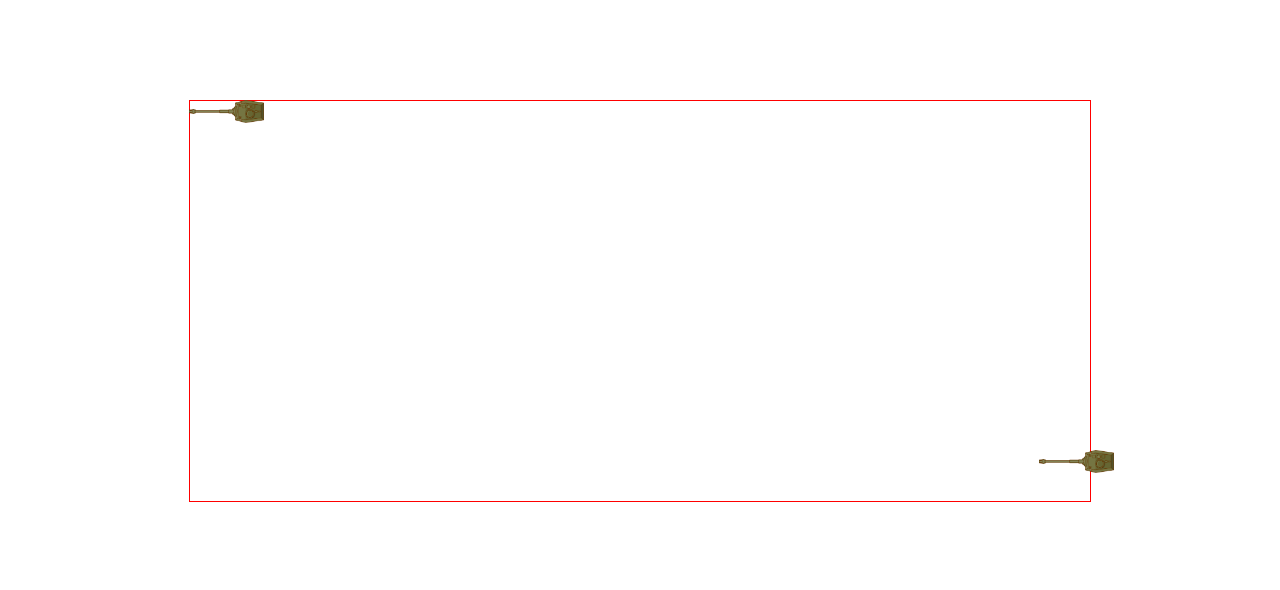
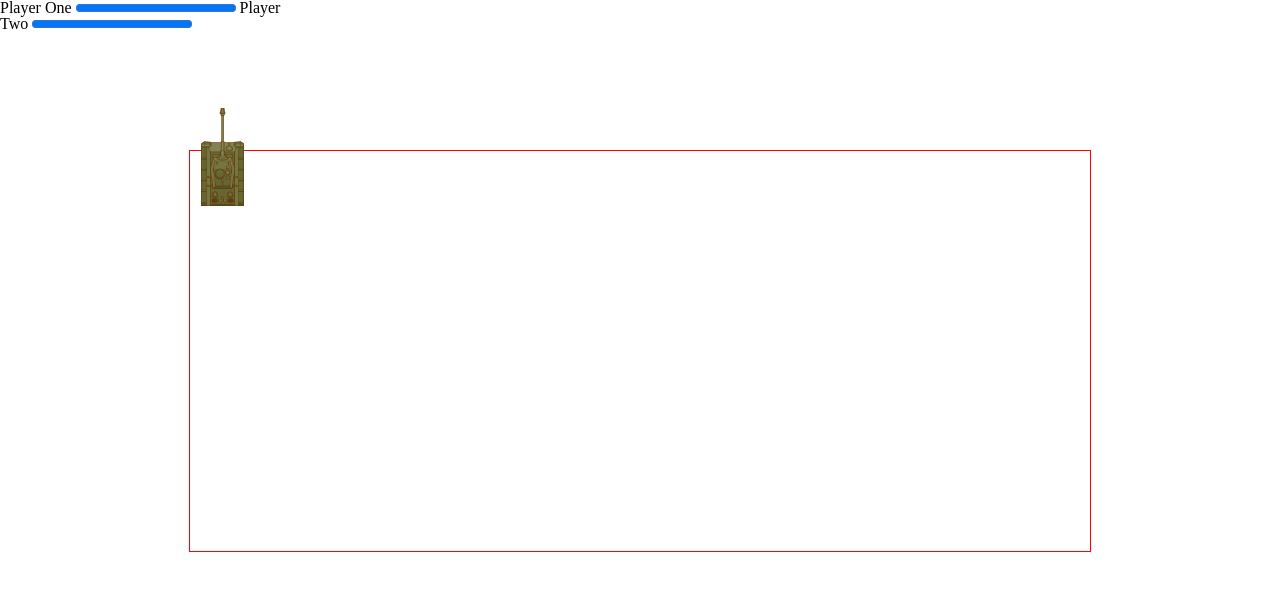
Before and after one commit to Rennzie/two-person-shooter-game-ga-wdi-prj1, a plain HTML site: page index.html in a window 1280 px wide. Drawn offline with nearby package versions, Linux system fonts and the light colour scheme.

Commit message:
start of tank graphics update

```diff
--- a/index.html
+++ b/index.html
@@ -9,9 +9,17 @@
     <title>Tank Wars</title>
   </head>
   <body>
+    <div  class="health">
+      <label for="playerOneHealth">Player One</label>
+      <progress id="playerOneHealth" value="100" max="100">0%</progress>
+
+      <label for="playerTwoHealth">Player Two</label>
+      <progress id="playerTwoHealth"value="100" max="100">0%</progress>
+    </div>
     <div class="battle-field">
-      <!-- <div class="tank"> </div> -->
       <!-- <div class="tank2"></div> -->
+      <div class="tank tank-90"> <img src="styles/images/TopDown_soldier_tank_turrent.png" alt=""> </div>
+    </div>
     </div>
   </body>
 </html>
--- a/js/app.js
+++ b/js/app.js
@@ -1,4 +1,7 @@
 //console.log('this is linked');
+
+
+
 
 ////////////////////////////////////
 ///////- DOM INTERACTION -//////////
@@ -7,7 +10,23 @@
 
 
 $(() => {
+  ////////////////////////////////////////
+  ///////- GLOBAL GAME CONTROL -//////////
+  ////////////////////////////////////////
+
+  function checkForWin () {
+    if (playerOneHealth === 0){
+      window.alert('Player Two Won');
+    }
+    if (playerTwoHealth === 0){
+      window.alert('Player One Won');
+    }
+  }
+
+
   const $battleField = $('.battle-field');
+  const $playerOneHealth = $('#playerOneHealth');
+  const $playerTwoHealth = $('#playerTwoHealth');
 
   const battleField = {
     name: 'BattleField',
@@ -53,7 +72,7 @@ $(() => {
         bottom: this.placementPosition.top + this.style.height
       };
 
-      this.bulletSpeed = 50;
+      this.bulletSpeed = 10;
 
       this.damage = 5;
 
@@ -108,27 +127,14 @@ $(() => {
   Bullet.prototype.reduceLife = function (target) {
     if(target === 'playerOne'){
       playerOneHealth -= this.damage;
+      $playerOneHealth.attr('value', playerOneHealth);
     }else if (target === 'playerTwo'){
       playerTwoHealth -= this.damage;
+      $playerTwoHealth.attr('value', playerTwoHealth);
     }
-
-    console.log('PlayerOne Health: ' + playerOneHealth);
-    console.log('PlayerTwo Health: ' + playerTwoHealth);
   };
 
   /////- COLLISION DETECTION -/////////
-  //  get opponents position [X]
-  //  detect the collision on impact [X]
-  //  reduce the health of opponents tank. [o]
-  //  --> create an array and push position of tanks as object to that array.[o]
-  //  --> array updating needs to be dynamic [o]
-  //  --> use array to check if bullet has hit any specific target [o]
-  //  --> log the targets name to the console [o]
-  //  --> use this to decrease the life of the hit tank [o]
-  //  log the reduction to the consol. [o]
-  //  continously retrieve the opposite tanks position [X]
-
-
   Bullet.prototype.detectCollision = function(targetObj) {
     //console.log('Logged at detectCollision():', targetObj.tankPosition);
     if(this.bulletPosition.left > targetObj.tankPosition.left &&
@@ -140,7 +146,7 @@ $(() => {
       console.log('Hit' + targetObj.tankPosition.name + 'Detected: ' + this.collisionDetected);
       this.removeBullet();
       this.reduceLife(targetObj.tankPosition.name);
-      return true;
+      checkForWin();
     }else{
       setTimeout(() => {
         this.detectCollision(targetObj);
@@ -153,9 +159,6 @@ $(() => {
 
   //////////- TANK CONSTRUCTOR with bullets -////////////////
   ///////////////////////////////////////////////////////////
-
-
-  //how can I get the name of a created constructor to use as an ID?
   class Tank{
     constructor (startTop, startLeft, name) {
       this.health = 100;
@@ -294,8 +297,8 @@ $(() => {
     }
   }
 
-  addPlayerOne();
-  addPlayerTwo();
+  //addPlayerOne();
+  //addPlayerTwo();
 
   //////-KEY DOWN IDENTIFIER -///////
   //use this to determine what key has been pressed and assign correct function
--- a/styles/scss/style.scss
+++ b/styles/scss/style.scss
@@ -3,14 +3,32 @@
   height: 400px;
   border: 1px solid red;
   margin: 100px auto 0 auto;
+}
 
-  .tank2{
-    position: relative;
-    float: right;
-    width: 50px;
-    height: 50px;
-    border: 1px solid brown;
-    background-color: blue;
+.health{
+  width: 300px;
+  height: 50px;
+}
+
+.tank-90{
+  transform: rotate(90deg);
+}
+
+.tank{
+  display: flex;
+  justify-content: center;
+  align-items: center;
+  background-image: url('../images/TopDown_soldier_tank_body.png');
+  background-position: center;
+  background-repeat: no-repeat;
+  background-size: contain;
+  width: 65px;
+  height: 45px;
+  //transform: rotate(180deg);
+  img{
+    padding-right: 50px;
+    width: auto;
+    height: 25px;
+    z-index: 1;
   }
-
 }
```
Also changed, not shown: pseudocode.js (+10 -0 lines), styles/css/style.css, 1 other file.
